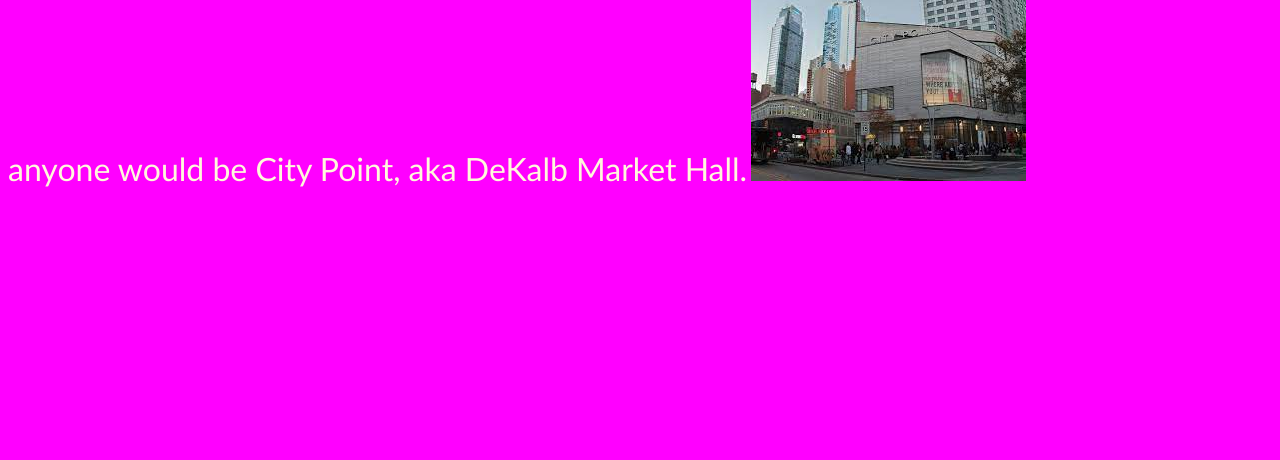
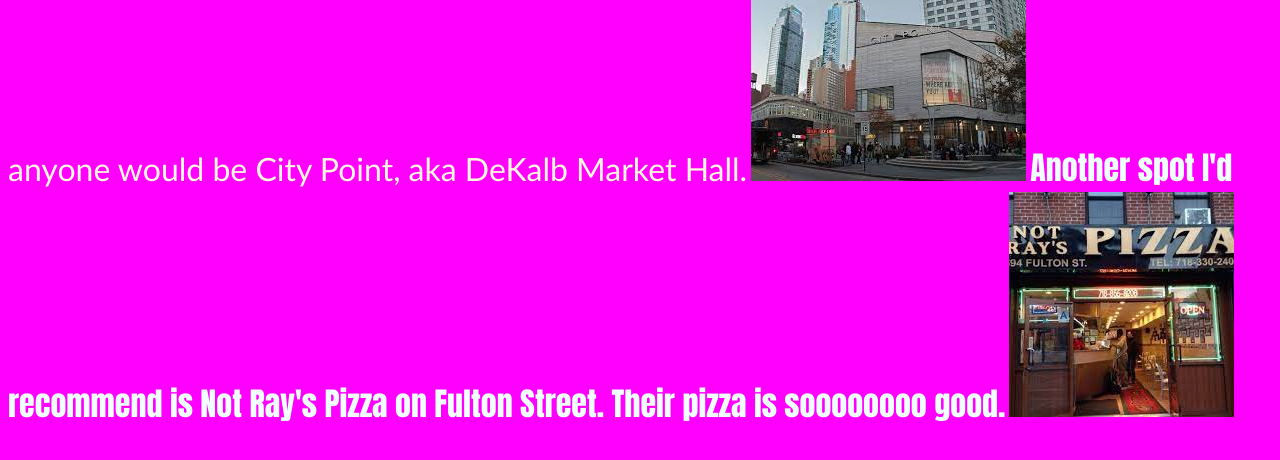
Before and after one commit to oyin27/HTML-Static-Project, a plain HTML site: page spots.html in a window 1280 px wide. Shown: the part 50-510 px from the top of the page. Drawn offline with Linux system fonts and the light colour scheme.

Commit message:
more changes

```diff
--- a/spots.html
+++ b/spots.html
@@ -12,6 +12,8 @@
     <a href="skills.html">Skills Page</a>
     <p5>A spot in NYC that I would definitely recommend to anyone would be City Point, aka DeKalb Market Hall.</p5>
     <img src="citypoint.jpeg"/>
+    <p8>Another spot I'd recommend is Not Ray's Pizza on Fulton Street. Their pizza is soooooooo good.</p8>
+    <img src="nrpizza.jpeg"/>
     <script src="script.js"></script>
 </body>
 </html>
--- a/style.css
+++ b/style.css
@@ -95,3 +95,9 @@ p7 {
     font-family: 'Segoe UI', Tahoma, Geneva, Verdana, sans-serif;
     color: bisque;
 }
+
+p8 {
+    font-size: xx-large;
+    font-family: Impact, Haettenschweiler, 'Arial Narrow Bold', sans-serif;
+    color: azure;
+}
```
Also changed, not shown: nrpizza.jpeg (added).
